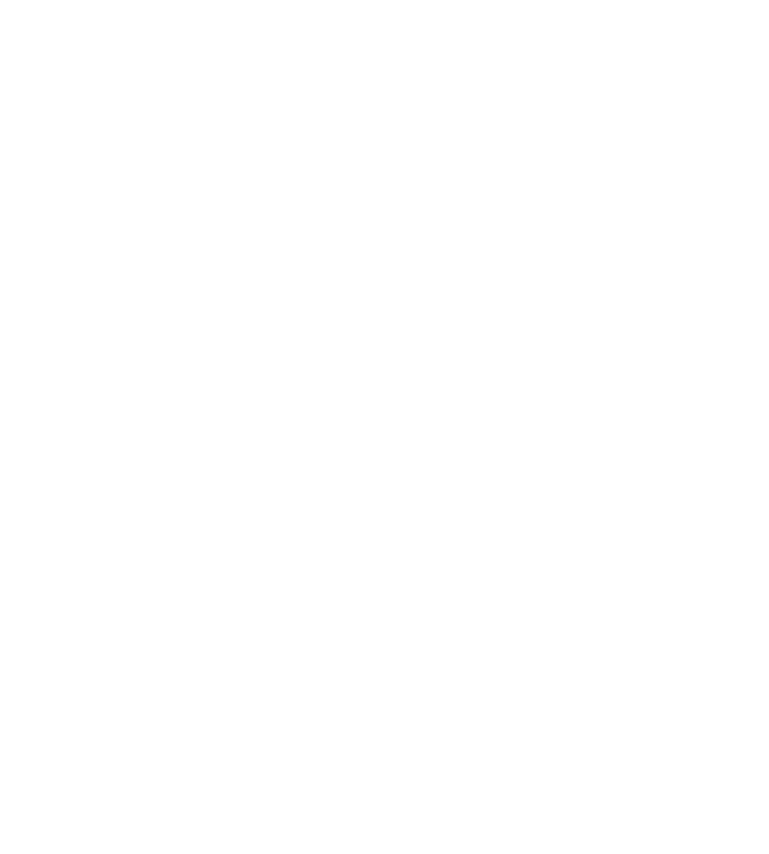
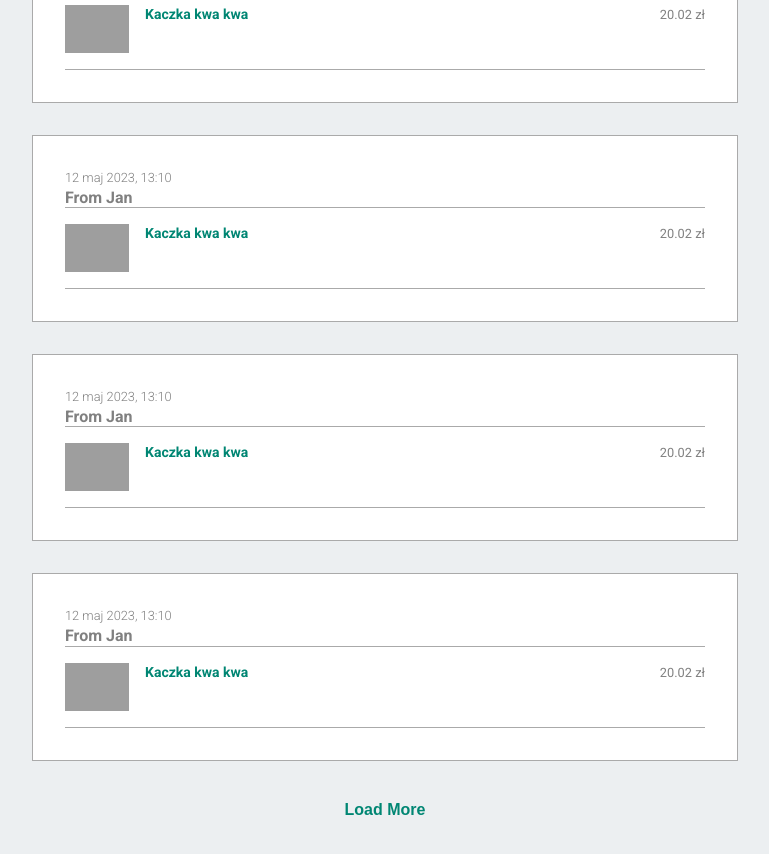
Before and after one commit to Yatt0Ikigai/Ollegro, a React app in the folder packages/client/: page /my-ollegro/bought-products in a window 1280 px wide. Before the commit this address had no page. Shown: the part 460-1314 px from the top of the page, without its empty margins (255-1024 px from the left). Before the commit the page ends 800 px from the top, so only its background shows below. Built offline with nearby package versions, Linux system fonts and the light colour scheme; grey boxes are pictures that could not be loaded.

Commit message:
Added Bought Products Page
Basic layout for user to browse trought his orders

```diff
--- a/packages/client/src/App.tsx
+++ b/packages/client/src/App.tsx
@@ -5,7 +5,7 @@
   Routes,
   Route,
 } from "react-router-dom";
-import { HomePage, SearchPage, OffertPage, LoginPage, RegisterPage, GeneralSettingsPage } from "./modules";
+import { HomePage, SearchPage, OffertPage, LoginPage, RegisterPage, GeneralSettingsPage, BoughtProductsPage } from "./modules";
 import "./global-styles/style.scss";
 
 import "./index.css";
@@ -19,7 +19,9 @@
       <Route path="/offert/:id" element={<OffertPage />} />
       <Route path="/listings" element={<SearchPage />} />
       <Route path="/cathegory/:id" element={<SearchPage />} />
-      <Route path="settings" element={<GeneralSettingsPage />}>
+      <Route path="/my-ollegro">
+        <Route path="settings" element={<GeneralSettingsPage />}/>
+        <Route path="bought-products" element={<BoughtProductsPage />}/>
       </Route>
     </Routes>
   </BrowserRouter>
--- a/packages/client/src/global-styles/style.scss
+++ b/packages/client/src/global-styles/style.scss
@@ -4,10 +4,10 @@
 @import "styles/arrow.scss";
 @import "styles/buttons.scss";
 @import "styles/link.scss";
-@import "styles/utils.scss";
 @import "styles/containers.scss";
 @import "styles/inputs.scss";
 @import "styles/typography.scss";
+@import "styles/utils.scss";
 
 body {
   font-family: 'Roboto', sans-serif;
--- a/packages/client/src/global-styles/styles/utils.scss
+++ b/packages/client/src/global-styles/styles/utils.scss
@@ -1,6 +1,10 @@
 /*FLEX BOX */
 .util-flex{
     display: flex;
+}
+
+.util-flex-row{
+    flex-direction: row;
 }
 
 .util-flex-column{
@@ -17,6 +21,10 @@
 
 .util-center-second-axis{
     align-items: center;
+}
+
+.util-flex-grow{
+    flex-grow: 1;
 }
 
 
--- /dev/null
+++ b/packages/client/src/modules/BoughtProductsModule/pages/BoughtProductsPage/BoughtProductCard.scss
@@ -0,0 +1,47 @@
+
+.bought-products__header{
+    font-size: 1.8rem;
+    font-weight: 400;
+    color:black;
+    align-self: flex-start;
+}
+
+.bought-product-card {
+    gap: 1px;
+
+    &>* {
+        border-bottom: 1px solid var(--color-accent);
+    }
+}
+
+.bought-product-card__image {
+    width: 4rem;
+    height: 4rem;
+    overflow: hidden;
+}
+
+.bought-product-card__header {
+    &-date {
+        font-size: .8rem;
+        font-weight: 300;
+    }
+
+    &-author {
+        font-size: 1rem;
+    }
+}
+
+.bought-product-card__price {
+    font-size: .8rem;
+    font-weight: 400;
+}
+
+.bought-product-card__button {
+    background-color: transparent;
+    appearance: none;
+    border: none;
+    text-align: center;
+    color: var(--color-bluish-green);
+    width: max-content;
+    padding: .4rem .6rem;
+}
--- /dev/null
+++ b/packages/client/src/modules/BoughtProductsModule/pages/BoughtProductsPage/BoughtProductsPage.tsx
@@ -0,0 +1,92 @@
+import React, { useEffect, useState } from "react";
+import { Link } from "react-router-dom";
+import { NavbarGlobalComponent } from "globalCompontents"
+
+import "./BoughtProductCard.scss";
+
+export const BoughtProductsPage: React.FC = () => {
+  const [offertAmount, setOffertAmount] = useState(27);
+  const [currentlyLoadedAmount, setCurrentlyLoadedAmount] = useState(5);
+
+  return (
+    <div className="container">
+      <NavbarGlobalComponent />
+      <div className="content content-narrow util-center-second-axis">
+        <div className="bought-products__header">
+          My Shoppings
+        </div>
+        {
+          [...Array(currentlyLoadedAmount)].map((e) => {
+            return (
+              <BoughtProductCard
+              author="Jan"
+              date="12 maj 2023, 13:10"
+              id="1234567890"
+              imgSource={examplePic}
+              price={20.02}
+              title="Kaczka kwa kwa"
+            />
+            )
+          })
+        }
+        {
+          currentlyLoadedAmount === offertAmount ?
+            <span className="bought-product-card__button">
+              u dont have more offerts
+            </span>
+            :
+            <button className="bought-product-card__button" onClick={() => {
+              setCurrentlyLoadedAmount( currentlyLoadedAmount + 5 > offertAmount ? offertAmount : currentlyLoadedAmount + 5)
+            }}>
+              Load More
+            </button>
+        }
+      </div>
+    </div>
+  );
+};
+
+
+const BoughtProductCard = ({
+  imgSource,
+  author,
+  id,
+  price,
+  title,
+  date
+}: {
+  imgSource: string,
+  price: number,
+  author: string,
+  title: string,
+  id: string,
+  date: string
+}) => {
+  return (
+    <div className="white-box bought-product-card util-w-full">
+      <div>
+        <div className="bought-product-card__header-date">{date}</div>
+        <div className="bought-product-card__header-author">
+          From {author}
+        </div>
+      </div>
+      <div className="util-flex util-gap-xl">
+        <div className="bought-product-card__image">
+          <img src={imgSource} alt="" className='util-w-full utill-h-full util-fit-cover' />
+        </div>
+        <div className="util-flex-grow">
+          <Link to={`/offert/${id}`} className="link">
+            {title}
+          </Link>
+        </div>
+        <div className="bought-product-card__price">
+          {price} zł
+        </div>
+      </div>
+    </div>
+  )
+}
+
+
+
+const examplePic = "https://www.shutterstock.com/image-illustration/cute-yellow-rubber-duck-toy-260nw-1359388691.jpg"
--- /dev/null
+++ b/packages/client/src/modules/BoughtProductsModule/pages/index.ts
@@ -0,0 +1 @@
+export * from "./BoughtProductsPage/BoughtProductsPage";
--- a/packages/client/src/modules/index.ts
+++ b/packages/client/src/modules/index.ts
@@ -5,3 +5,4 @@
 export * from './RegisterModule/pages';
 export * from './SearchModule/pages';
 export * from './SettingsModule/pages';
+export * from './BoughtProductsModule/pages';
--- a/packages/client/src/utils/axios/requests.ts
+++ b/packages/client/src/utils/axios/requests.ts
@@ -1,6 +1,7 @@
 import axios from "axios";
 
 type apiEndpoints = `crt`;
+
 type userCredentials = {
     user: {
         login: string,
@@ -13,5 +14,5 @@
 }
 
 export const postRequest = async (route: apiEndpoints, data: IData) => {
-    return await axios.post(`http://127.0.0.1:8080/${route}`, data);
+    return await axios.post(`http://127.0.0.1:8080/${route}`, JSON.stringify(data));
 }
```
